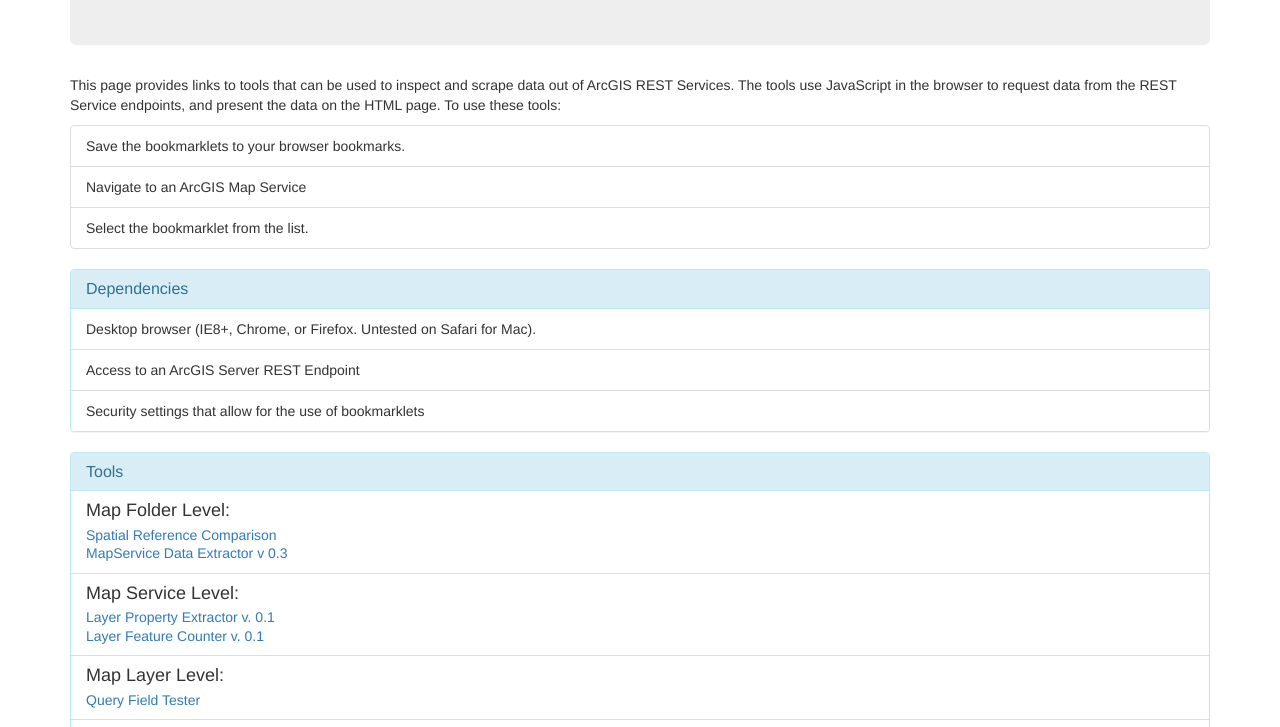
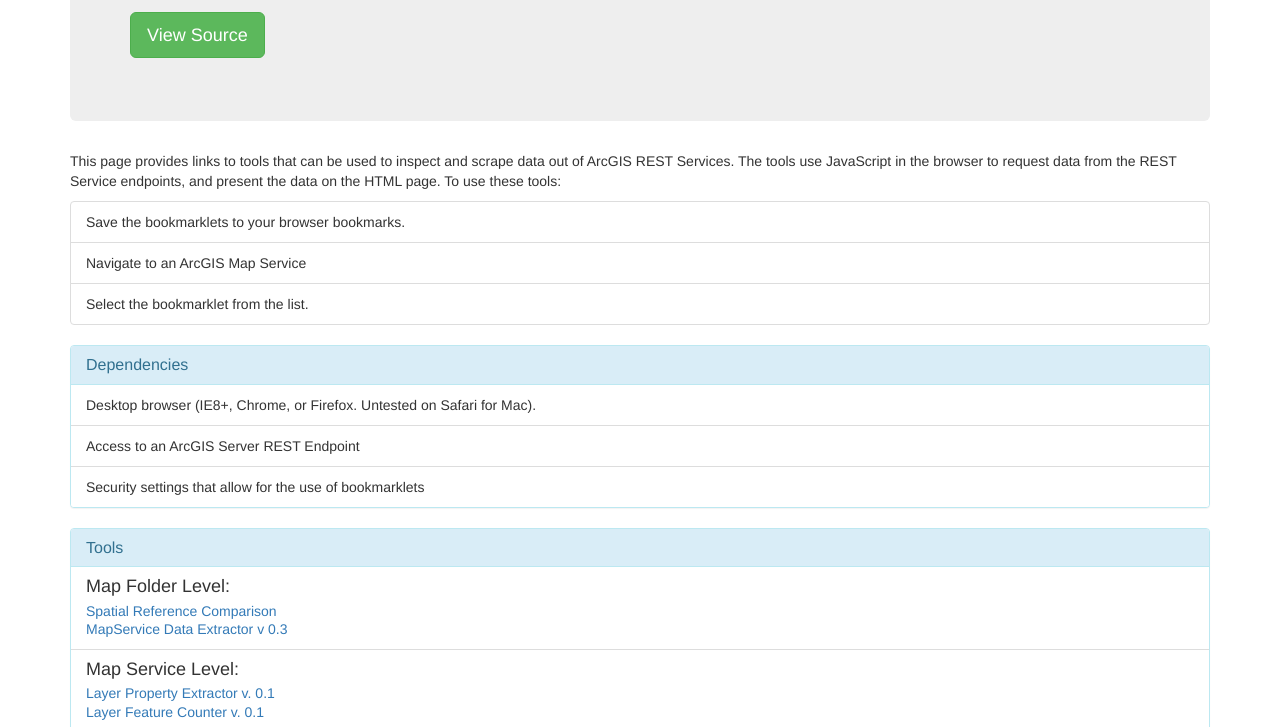
Before and after one commit to raykendo/ESRI_REST_Diagnostics, a plain HTML site: page index.html in a window 1280 px wide. Shown: the part 195-922 px from the top of the page. Drawn offline with nearby package versions, Linux system fonts and the light colour scheme.

Commit message:
Added link to source

```diff
--- a/index.html
+++ b/index.html
@@ -4,7 +4,9 @@
 	<title>ESRI REST Diagnostics</title>
 	<link rel="stylesheet" href="//netdna.bootstrapcdn.com/bootstrap/3.0.3/css/bootstrap.min.css">
 	<style>
-
+		.jumbotron {
+			margin-top: 15px;
+		}
 	</style>
 </head>
 <body>
@@ -12,6 +14,11 @@
 	<div class="jumbotron">
 		<h1>ESRI Rest Diagnostics</h1>
 		<p>A bookmarklet set to collect data from and to test ArcGIS Server REST Services.</p>
+		<div class="btn-container">
+			<p>
+				<a class="btn btn-lg btn-success" href="//github.com/raykendo/ESRI_REST_Diagnostics" role="button">View Source</a>
+			</p>
+		</div>
 	</div>
 
 	<p>
```
